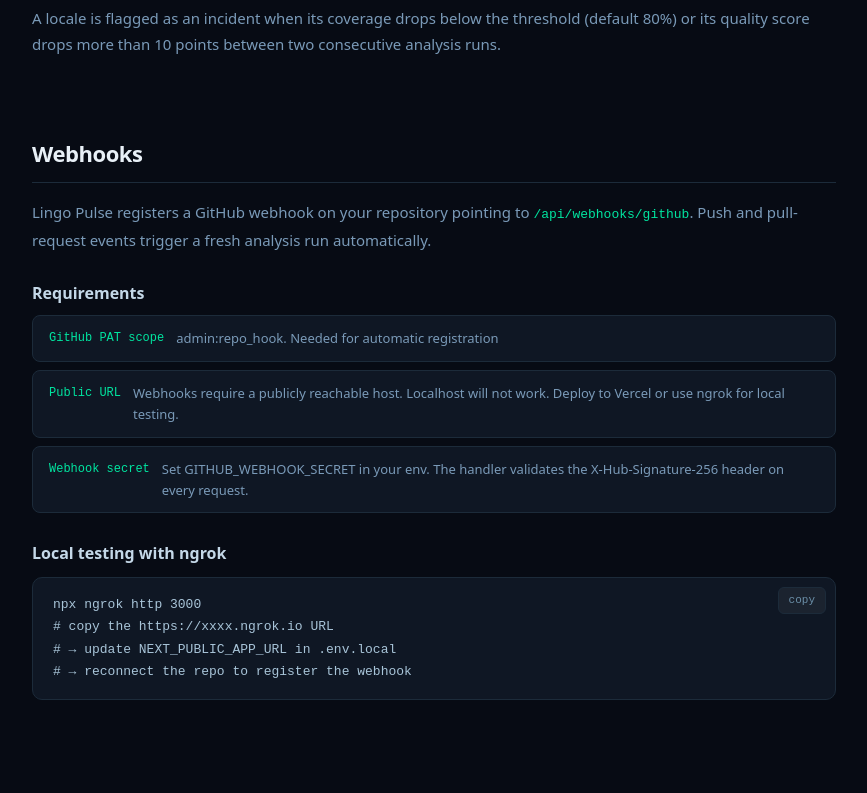
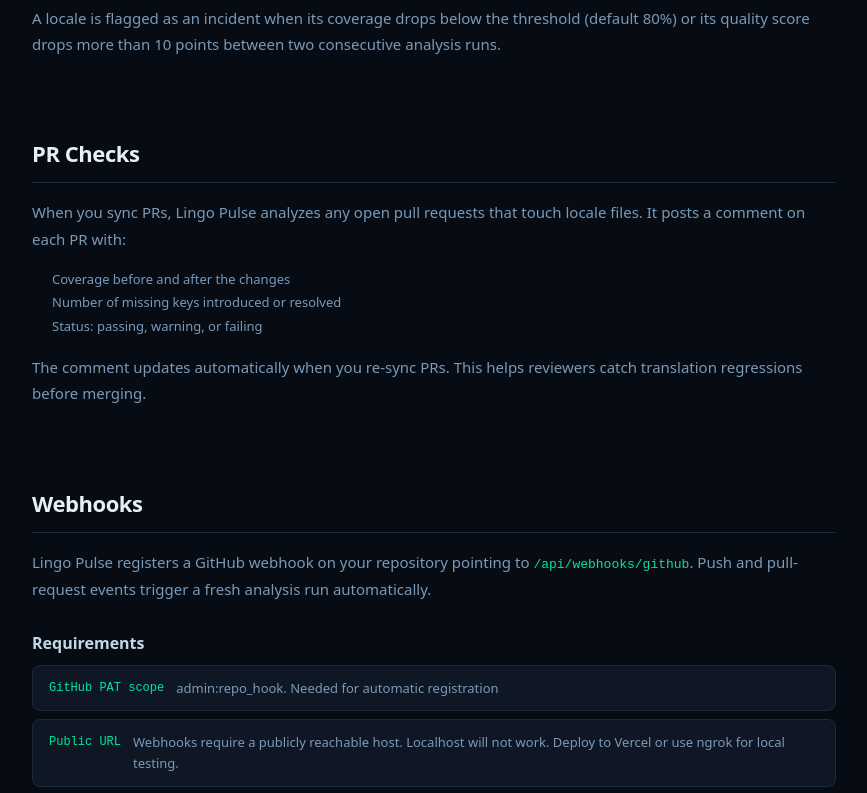
Before and after one commit to Malaydewangan09/lingopulse, a Next.js app: page /docs in a window 1280 px wide. Shown: the part 1960-2753 px from the top of the page, without its empty margins (330-1197 px from the left). Built offline with nearby package versions, Linux system fonts and the light colour scheme.

Commit message:
fix: improve sdk fix

```diff
--- a/src/app/docs/page.tsx
+++ b/src/app/docs/page.tsx
@@ -210,6 +210,20 @@
             </P>
           </Section>
 
+          <Section id="prchecks" title="PR Checks">
+            <P>
+              When you sync PRs, Lingo Pulse analyzes any open pull requests that touch locale files. It posts a comment on each PR with:
+            </P>
+            <ul style={{ color: '#7A9AB8', fontSize: 13, lineHeight: 1.8, marginBottom: 16, paddingLeft: 20 }}>
+              <li>Coverage before and after the changes</li>
+              <li>Number of missing keys introduced or resolved</li>
+              <li>Status: passing, warning, or failing</li>
+            </ul>
+            <P>
+              The comment updates automatically when you re-sync PRs. This helps reviewers catch translation regressions before merging.
+            </P>
+          </Section>
+
           <Section id="webhooks" title="Webhooks">
             <P>
               Lingo Pulse registers a GitHub webhook on your repository pointing to <code style={{ fontFamily: 'DM Mono, monospace', color: '#00E5A0', fontSize: 13 }}>/api/webhooks/github</code>. Push and pull-request events trigger a fresh analysis run automatically.
```
